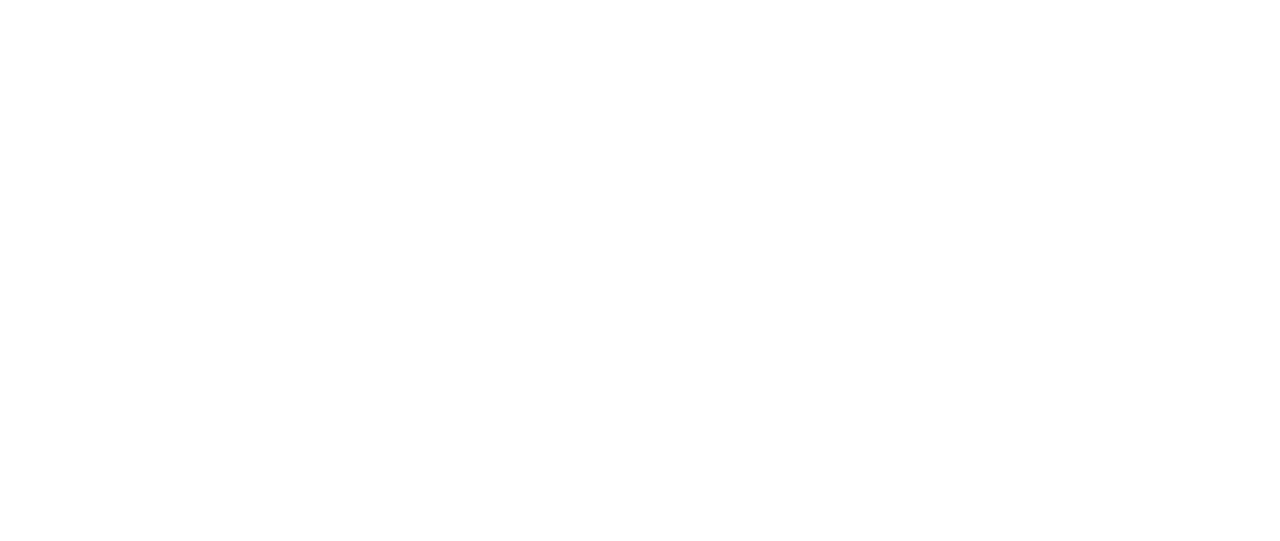
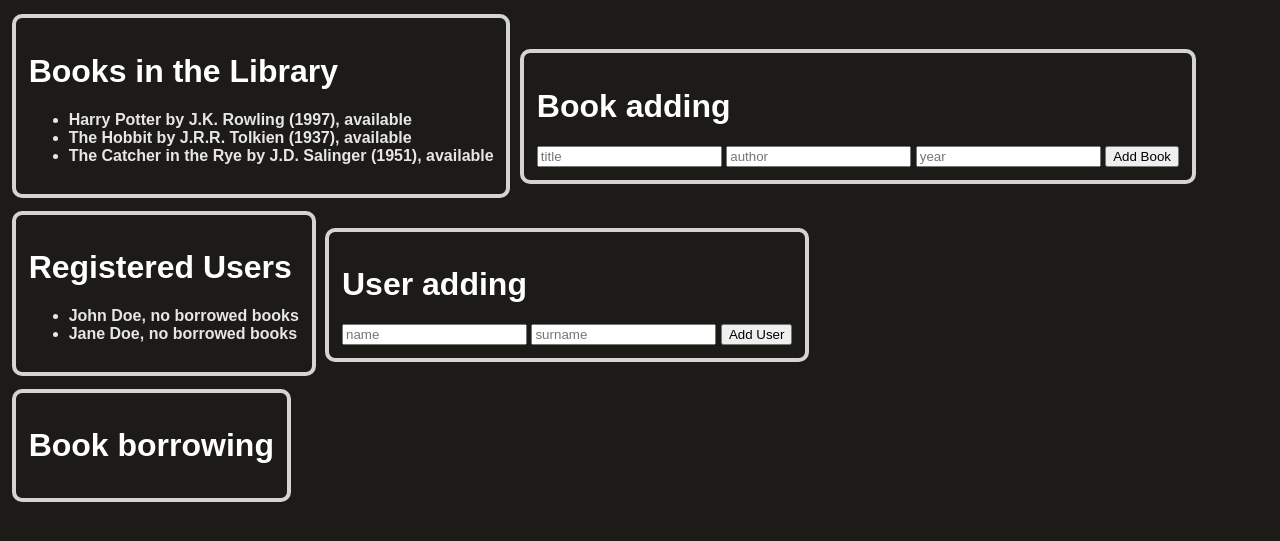
Before and after one commit to kali4nya/library-project, a Flask app: page / in a window 1280 px wide. Before the commit the part shown is empty. Shown: the top 541 px of the page. Run offline with Flask 3, Linux system fonts and the light colour scheme.

Commit message:
interface?

```diff
--- a/classes/book.py
+++ b/classes/book.py
@@ -5,8 +5,11 @@
         self.year = year
         self.available = available
 
-    def borrow_book(title):
-        pass
+    def __str__(self):
+        return f"{self.title} by {self.author} ({self.year}), {'available' if self.available else 'not available'}"
 
-    def return_book(title):
-        pass
+    def borrow_book(self):
+        self.available == False
+
+    def return_book(self):
+        self.available == True
--- a/classes/library.py
+++ b/classes/library.py
@@ -1,4 +1,6 @@
 from config import Config
+from classes.book import Book
+from classes.user import User
 
 class Library:
     def __init__(self, books = [], users = []):
@@ -6,22 +8,34 @@
         self.users = users
 
     def add_book(self, book):
-        self.books.append(book)
+        if type(book) is list:
+            for _ in book:
+                self.books.append(_)
+        elif type(book) is Book:
+            self.books.append(book)
+        else:
+            return "Invalid input (must be a Book object or a list of Book objects)"
 
     def add_user(self, user):
-        self.users.append(user)
+        if type(user) is list:
+            for _ in user:
+                self.users.append(_)
+        elif type(user) is User:
+            self.users.append(user)
+        else:
+            return "Invalid input (must be a User object or a list of User objects)"
 
     def borrow_book(self, user, book):
         if book.available and len(user.borrowed_books) <= Config.BORROW_LIMIT:
+            Book.borrow_book(book)
             user.add_book(book)
-            book.available = False
         else:
             return "Book is not available"
 
     def return_book(self, user, book):
         if book in user.borrowed_books:
+            Book.return_book(book)
             user.remove_book(book)
-            book.available = True
         else:
             return "User has not borrowed this book"
 
--- a/classes/user.py
+++ b/classes/user.py
@@ -1,8 +1,12 @@
+from classes.book import Book
 class User:
     def __init__(self, name, surname, borrowed_books = []):
         self.name = name
         self.surname = surname
         self.borrowed_books = borrowed_books
+
+    def __str__(self):
+        return f"{self.name} {self.surname}, {self.borrowed_books if self.borrowed_books else 'no borrowed books'}"
 
     def add_book(self, book):
         self.borrowed_books.append(book)
--- a/main.py
+++ b/main.py
@@ -1,10 +1,49 @@
-from flask import Flask, request, render_template, redirect, url_for, send_from_directory
+from flask import Flask, render_template, request, redirect, url_for
+from classes.library import Library
+from classes.book import Book
+from classes.user import User
 
+#flask declaration
 app = Flask(__name__)
+
+#lib initialization
+lib = Library()
+
+# testing data
+book1 = Book("Harry Potter", "J.K. Rowling", 1997)
+book2 = Book("The Hobbit", "J.R.R. Tolkien", 1937)
+book3 = Book("The Catcher in the Rye", "J.D. Salinger", 1951)
+
+user1 = User("John", "Doe")
+user2 = User("Jane", "Doe")
+
+Library.add_book(lib, [book1, book2, book3])
+Library.add_user(lib, [user1, user2])
+
+#testing data /end
 
 @app.route('/')
 def index():
-    return render_template('index.html')
+    books = lib.show_books()
+    users = lib.show_users()
+    return render_template("index.html", books=books, users=users)
+
+@app.route('/add_book', methods=['POST'])
+def add_book():
+    title = request.form['title']
+    author = request.form['author']
+    year = request.form['year']
+    book = Book(title, author, year)
+    Library.add_book(lib, book)
+    return redirect(url_for('index'))
+
+@app.route('/add_user', methods=['POST'])
+def add_user():
+    name = request.form['name']
+    surname = request.form['surname']
+    user = User(name, surname)
+    Library.add_user(lib, user)
+    return redirect(url_for('index'))
 
 #run
 if __name__ == '__main__':
--- a/static/style.css
+++ b/static/style.css
@@ -0,0 +1,20 @@
+body{
+    font-family: Arial, sans-serif;
+    background-color: #1d1b17;
+    color: rgb(230, 230, 230);
+}
+
+h1{
+    color: white
+}
+
+.books, .book_adding, .users, .user_adding, .book_borrowing{
+    display: inline-block;
+    justify-content: center;
+    border: rgb(212, 212, 212) 4px solid;
+    border-radius: 10px;
+    padding: 1vw;
+    margin: 0.5vw 0.1vw 0.5vw 0.3vw;
+    width: fit-content;
+    font-weight: 600;
+}
--- a/templates/index.html
+++ b/templates/index.html
@@ -3,7 +3,7 @@
 <html lang="en">
     <head>
         <meta charset="utf-8">
-        <title>cool image library, i guess...</title>
+        <title>library project</title>
         <meta name="description" content="library project">
         <meta name="keywords" content="">
         <meta name="author" content="github.com/kali4nya">
@@ -15,7 +15,49 @@
         <!-- fonts -->
     </head>
     <body>
+        <div>
+            <div class="books">
+                <h1>Books in the Library</h1>
+                <ul>
+                    {% for book in books %}
+                        <li>{{ book }}</li>
+                    {% endfor %}
+                </ul>
+            </div>
+            <div class="book_adding">
+                <h1>Book adding</h1>
+                <form action="{{ url_for('add_book') }}" method="POST">
+                    <input type="text" name="title" placeholder="title" autocomplete="off" required>
+                    <input type="text" name="author" placeholder="author" autocomplete="off" required>
+                    <input type="text" name="year" placeholder="year" autocomplete="off" required>
+                    <button>Add Book</button>
+                </form>
+            </div>
+        </div>
+        <div>
+            <div class="users">
+                <h1>Registered Users</h1>
+                <ul>
+                    {% for user in users %}
+                        <li>{{ user }}</li>
+                    {% endfor %}
+                </ul>
+            </div>
+            <div class="user_adding">
+                <h1>User adding</h1>
+                <form action="{{ url_for('add_user') }}" method="POST">
+                    <input type="text" name="name" placeholder="name" autocomplete="off" required>
+                    <input type="text" name="surname" placeholder="surname" autocomplete="off" required>
+                    <button>Add User</button>
+                </form>
+            </div>
+        </div>
+        <div>
+            <div class="book_borrowing">
+                <h1>Book borrowing</h1>
+            </div>
+        </div>
 
-        <script src="static/script.js"></script>
+        <script src="{{ url_for('static', filename='script.js') }}"></script>
     </body>
 </html>
```
